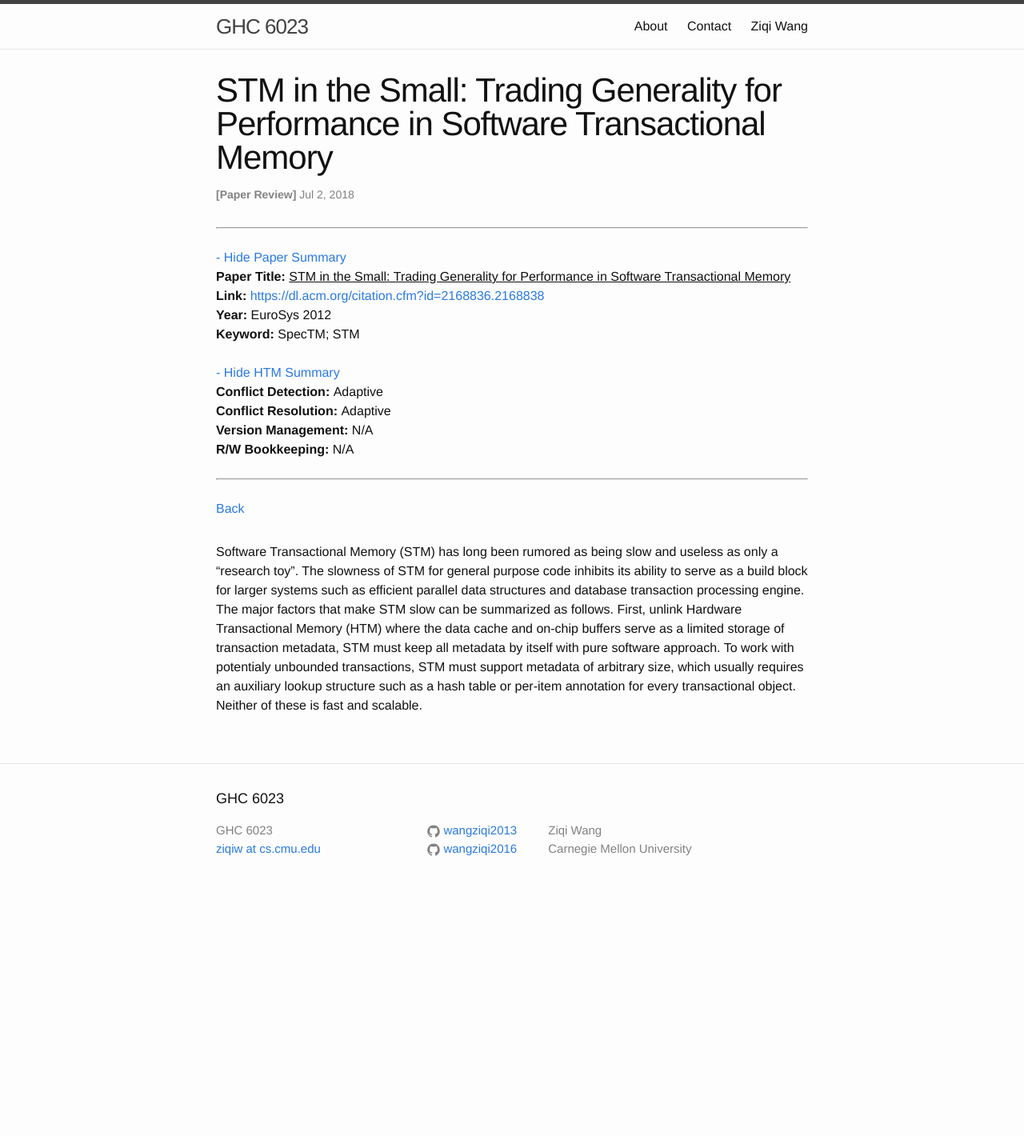
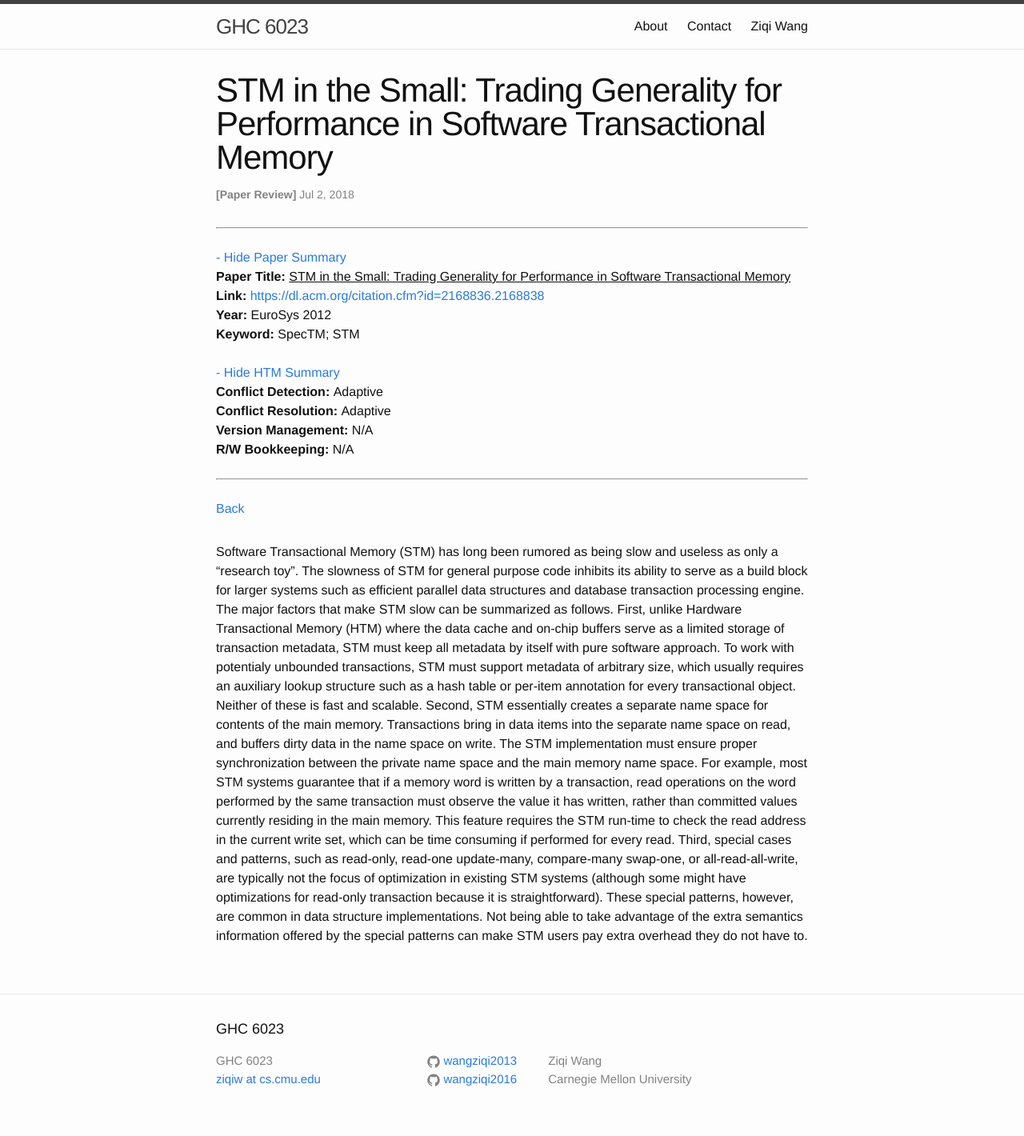
Before and after one commit to wangziqi2013/wangziqi2013.github.io, a Jekyll site: the page built from _posts/2018-07-02-SpecTM.markdown, in a window 1280 px wide. Shown: the whole page at 80% size. Built offline with Jekyll 4.4.1, drawn with Linux system fonts in a browser that asks for light colours; before the commit the page ends 1132 px from its top, so only the background shows below that.

Commit message:
Finish adding problems

```diff
--- a/_posts/2018-07-02-SpecTM.markdown
+++ b/_posts/2018-07-02-SpecTM.markdown
@@ -16,7 +16,18 @@ version_mgmt: N/A
 Software Transactional Memory (STM) has long been rumored as being slow and useless as only a "research toy". The slowness
 of STM for general purpose code inhibits its ability to serve as a build block for larger systems such as efficient parallel
 data structures and database transaction processing engine. The major factors that make STM slow can be summarized as
-follows. First, unlink Hardware Transactional Memory (HTM) where the data cache and on-chip buffers serve as a limited
+follows. First, unlike Hardware Transactional Memory (HTM) where the data cache and on-chip buffers serve as a limited
 storage of transaction metadata, STM must keep all metadata by itself with pure software approach. To work with potentialy
 unbounded transactions, STM must support metadata of arbitrary size, which usually requires an auxiliary lookup structure
-such as a hash table or per-item annotation for every transactional object. Neither of these is fast and scalable.
+such as a hash table or per-item annotation for every transactional object. Neither of these is fast and scalable. Second,
+STM essentially creates a separate name space for contents of the main memory. Transactions bring in data items into the
+separate name space on read, and buffers dirty data in the name space on write. The STM implementation must ensure proper
+synchronization between the private name space and the main memory name space. For example, most STM systems guarantee that
+if a memory word is written by a transaction, read operations on the word performed by the same transaction must observe
+the value it has written, rather than committed values currently residing in the main memory. This feature requires the
+STM run-time to check the read address in the current write set, which can be time consuming if performed for every read.
+Third, special cases and patterns, such as read-only, read-one update-many, compare-many swap-one, or all-read-all-write,
+are typically not the focus of optimization in existing STM systems (although some might have optimizations for read-only
+transaction because it is straightforward). These special patterns, however, are common in data structure implementations.
+Not being able to take advantage of the extra semantics information offered by the special patterns can make STM users
+pay extra overhead they do not have to.
```
